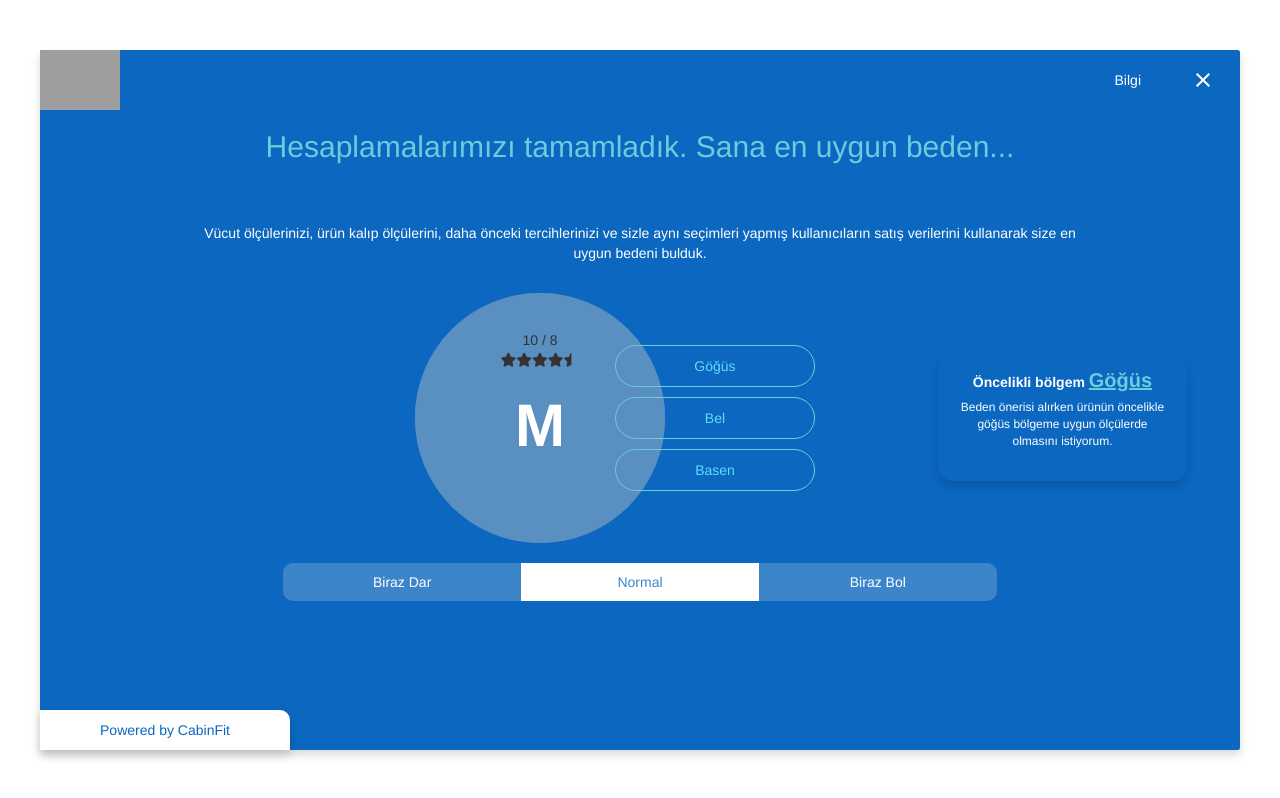
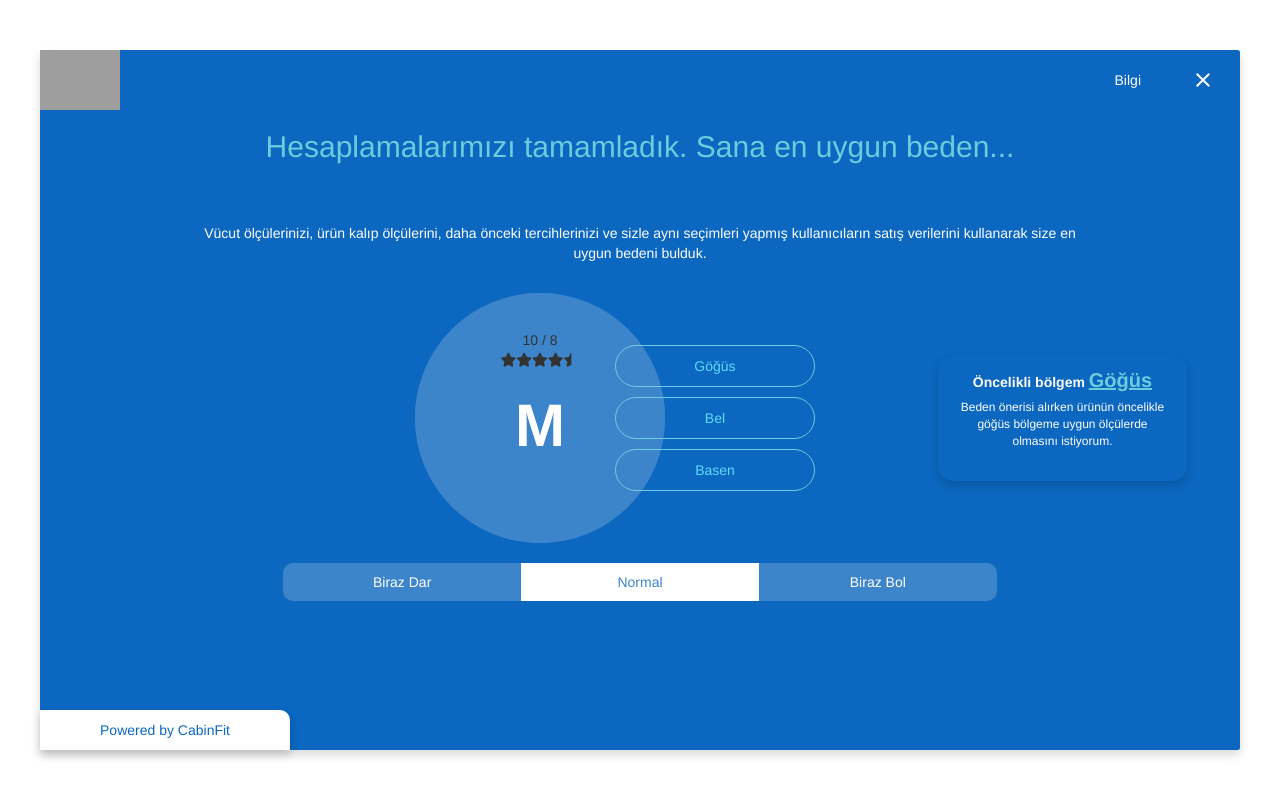
Before and after one commit to enescrk/cabinFitUIV2, a React (Create React App) app in the folder cabinfit/: page /reccomendation in a window 1280 px wide. Built offline with nearby package versions, Linux system fonts and the light colour scheme; grey boxes are pictures that could not be loaded.

Commit message:
some fixes

```diff
--- a/cabinfit/src/components/RecommendationCircle/style.scss
+++ b/cabinfit/src/components/RecommendationCircle/style.scss
@@ -1,8 +1,10 @@
+@import "./../../utils/themes.scss";
+
 .circle{
     width: 250px;
     height: 250px;
     border-radius: 60%;
-    background: #5a8fc1;
+    background: $third;
     display: grid;
     grid-template-columns: 1fr;
     grid-template-rows: 0.5fr 0.7fr 1fr 1fr;
--- a/cabinfit/src/pages/IntroPage/IntroPage.tsx
+++ b/cabinfit/src/pages/IntroPage/IntroPage.tsx
@@ -16,7 +16,7 @@ export default function IntroPage() {
                     <span>Bedeni Bulmaya</span> <br />
                     <span className="whiteColor">Hazır Mısın ?</span>
                 </div>
-                <img src="https://www.yatasbedding.com.tr/Themes/Yatas/Content/survey/static/media/home-sleep2.png" alt="intro image" />
+                <img src="https://www.cabin.com.tr/assets/landingImage.svg" alt="intro image" />
 
                 <p>
                     CabinFit ile kendi vücut ölçüleriniz ve tercihlerinize göre size en uygun bedeni bulmak üzeresin. Mağazadaki kabin deneyimini online ortamda CabinFit ile yaşayabilirsin. %95 doğruluk oranı ile birkaç pratik soru ile seni daha iyi tanımak istiyoruz. Hazırsan...
```
